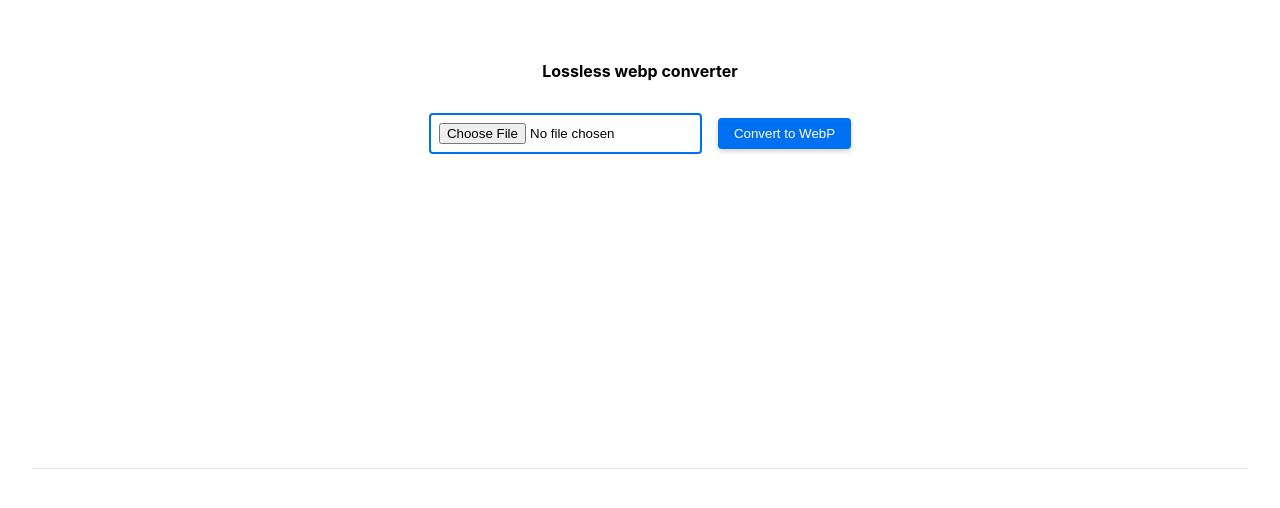
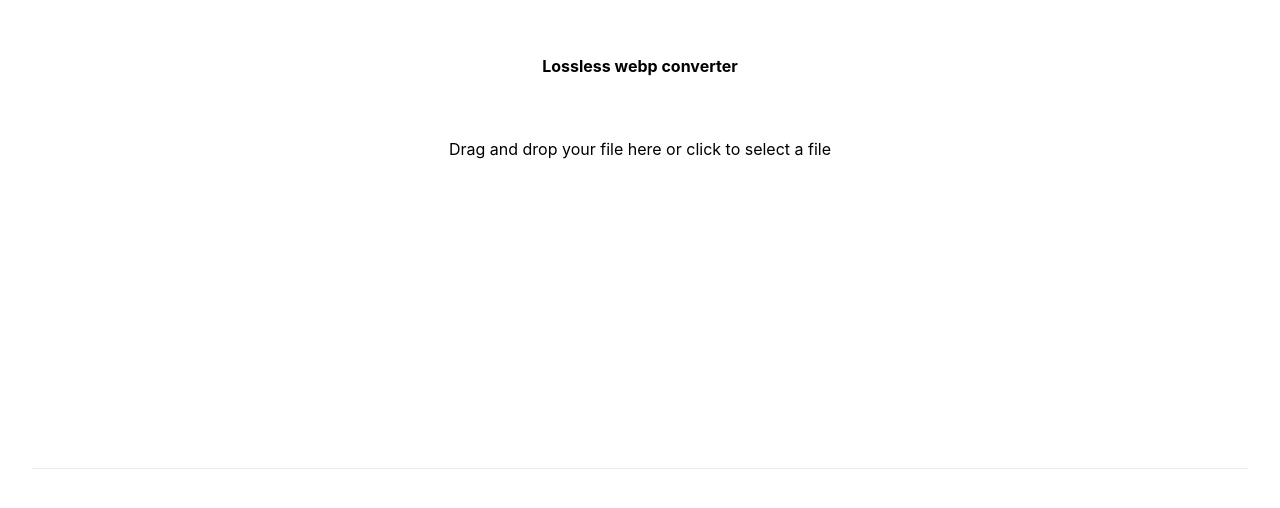
Before and after one commit to insprd/webp-tool, a Next.js app: page / in a window 1280 px wide. Shown: the part 252-760 px from the top of the page. Built offline with nearby package versions, Linux system fonts and the light colour scheme.

Commit message:
working image preview

```diff
--- a/pages/index.tsx
+++ b/pages/index.tsx
@@ -1,4 +1,4 @@
-import { useState, ChangeEvent, useRef } from "react";
+import { useState, ChangeEvent, useRef, DragEvent } from "react";
 import { NextPage } from "next";
 import Head from "next/head";
 import styles from "../styles/Home.module.css";
@@ -14,6 +14,7 @@ interface FileMetadata {
 
 const Home: NextPage = () => {
   const [selectedFile, setSelectedFile] = useState<File | null>(null);
+  const [imagePreview, setImagePreview] = useState<string | null>(null);
   const [fileMetadata, setFileMetadata] = useState<FileMetadata | null>(null);
   const [isMetadataLoading, setIsMetadataLoading] = useState<boolean>(false); // Loading state for metadata
   const [webpUrl, setWebpUrl] = useState<string | null>(null);
@@ -21,6 +22,24 @@ const Home: NextPage = () => {
   const [downloadFileName, setDownloadFileName] =
     useState<string>("image.webp");
   const fileInputRef = useRef<HTMLInputElement>(null);
+
+  const handleDragOver = (event: DragEvent<HTMLDivElement>) => {
+    event.preventDefault();
+  };
+  const handleDrop = (event: DragEvent<HTMLDivElement>) => {
+    event.preventDefault();
+    if (event.dataTransfer.files && event.dataTransfer.files[0]) {
+      handleFileChange({
+        target: { files: event.dataTransfer.files },
+      } as ChangeEvent<HTMLInputElement>);
+    }
+  };
+
+  const triggerFileInput = () => {
+    if (fileInputRef.current) {
+      fileInputRef.current.click();
+    }
+  };
 
   const formatFileSize = (size: number): string => {
     if (size < 1024) return size + " bytes";
@@ -60,6 +79,12 @@ const Home: NextPage = () => {
     if (event.target.files && event.target.files[0]) {
       const file = event.target.files[0];
       setSelectedFile(file);
+
+      const imageFile = event.target.files[0];
+      // Create a preview URL for the selected file
+      const previewUrl = URL.createObjectURL(imageFile);
+      setImagePreview(previewUrl); // Save the preview URL in the state
+
       setIsMetadataLoading(true); // Start loading metadata
       const iccData = await getIccProfile(file);
       const metadata: FileMetadata = {
@@ -79,6 +104,11 @@ const Home: NextPage = () => {
   };
 
   const clearSelectedFile = () => {
+    // Before clearing the selected file, revoke the object URL to avoid memory leaks
+    if (imagePreview) {
+      URL.revokeObjectURL(imagePreview);
+      setImagePreview(null);
+    }
     setSelectedFile(null);
     setWebpUrl(null);
     setFileMetadata(null); // Clear the metadata as well
@@ -129,18 +159,33 @@ const Home: NextPage = () => {
       <main className={styles.main}>
         <h1 className={styles.title}>Lossless webp converter</h1>
         <div className={styles.uploadSection}>
+          <div
+            onDragOver={handleDragOver}
+            onDrop={handleDrop}
+            onClick={triggerFileInput} // Add onClick event here to trigger file selection
+            className={styles.uploadSection}
+          >
+            <div className={styles.dropZone}>
+              Drag and drop your file here or click to select a file
+            </div>
+
             <input
               type="file"
               accept=".jpg, .jpeg, .png"
               onChange={handleFileChange}
               className={styles.inputFile}
               ref={fileInputRef}
+              style={{ display: "none" }} // Hide the file input, but keep it in DOM for accessibility
             />
+          </div>
 
           {isMetadataLoading && <p>Loading metadata...</p>}
 
           {selectedFile && (
             <>
+              <div className={styles.previewContainer}>
+                {imagePreview && <img src={imagePreview} alt="Preview" className={styles.imagePreview} />}
+              </div>
               <button
                 onClick={clearSelectedFile}
                 className={styles.clearButton}
@@ -179,6 +224,8 @@ const Home: NextPage = () => {
             </>
           )}
 
+          {/* Conditionally render the 'Convert to WebP' button */}
+          {selectedFile && (
             <button
               onClick={convertToWebp}
               className={styles.convertButton}
@@ -186,6 +233,7 @@ const Home: NextPage = () => {
             >
               {isLoading ? "Converting..." : "Convert to WebP"}
             </button>
+          )}
         </div>
         {webpUrl && (
           <div className={styles.downloadSection}>
--- a/styles/Home.module.css
+++ b/styles/Home.module.css
@@ -4,6 +4,10 @@
   padding: 0 2rem;
   background-color: #fff;
   color: #000;
+}
+
+.imagePreview {
+  width: 100px;
 }
 
 /* Styles for dark theme preference */
```
Lines whose indentation alone changed are shown as unchanged.
